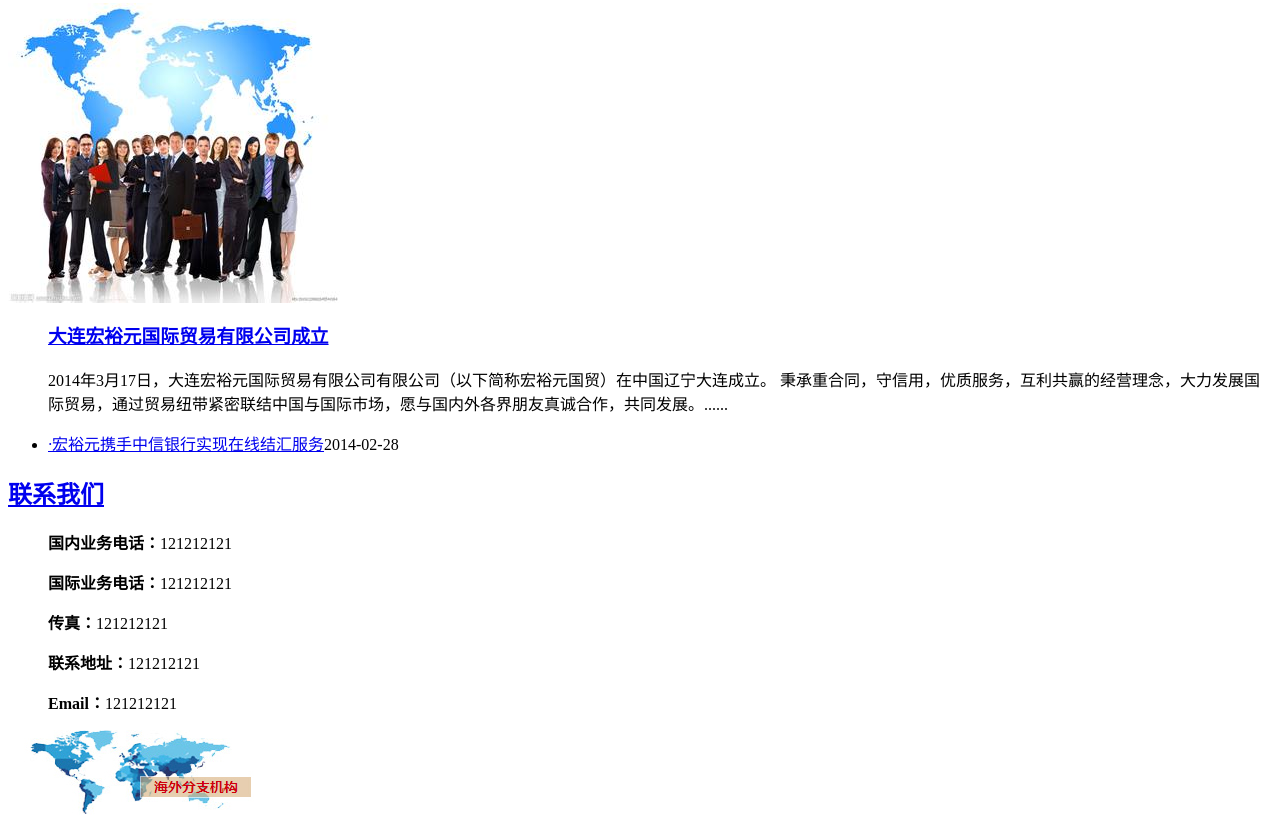
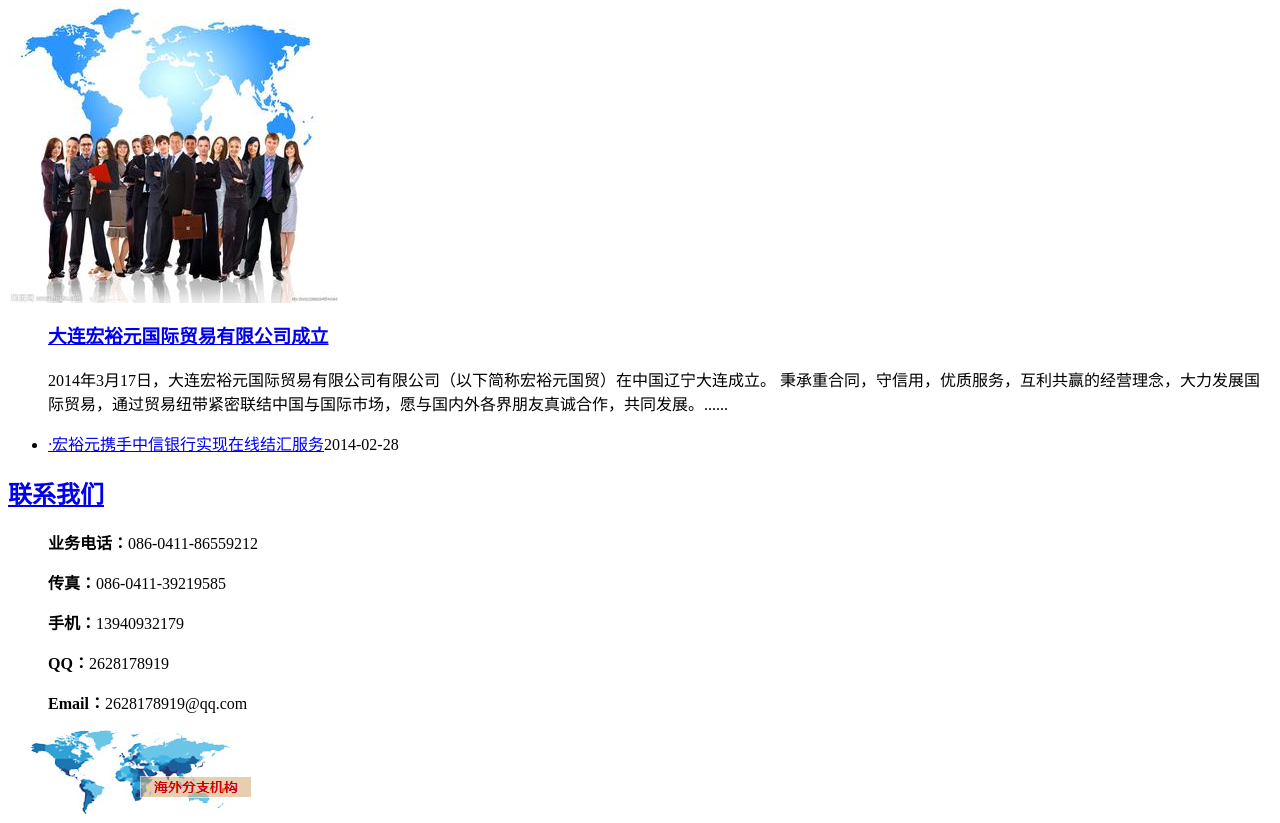
Before and after one commit to EricTop3/hongyuyuan, a plain HTML site: page tmpl/index.html in a window 1280 px wide. Shown: the part 1394-2217 px from the top of the page. Drawn offline with Linux system fonts and the light colour scheme; files whose address does not match are found by name.

Commit message:
Update index.html

```diff
--- a/tmpl/index.html
+++ b/tmpl/index.html
@@ -77,13 +77,15 @@
             <h2 class="content_news_tit"><a href="@" class="more_dot"></a><a
                     href="@">联系我们</a></h2>
             <dl class="content_news_cont actT_cont">
+
                 <dd>
-                     <p><strong>国内业务电话：</strong>121212121</p>
-                    <p><strong>国际业务电话：</strong>121212121</p>
-                    <p><strong>传真：</strong>121212121</p>
-                    <p><strong>联系地址：</strong>121212121</p>
-                    <p><strong>Email：</strong>121212121</p>
+                     <p><strong>业务电话：</strong>086-0411-86559212</p>
+                    <p><strong>传真：</strong>086-0411-39219585</p>
+                    <p><strong>手机：</strong>13940932179</p>
+                    <p><strong>QQ：</strong>2628178919</p>
+                    <p><strong>Email：</strong>2628178919@qq.com</p>
                 </dd>
+
             </dl>
         </div>
         <div class="content_act_overseas">
```
